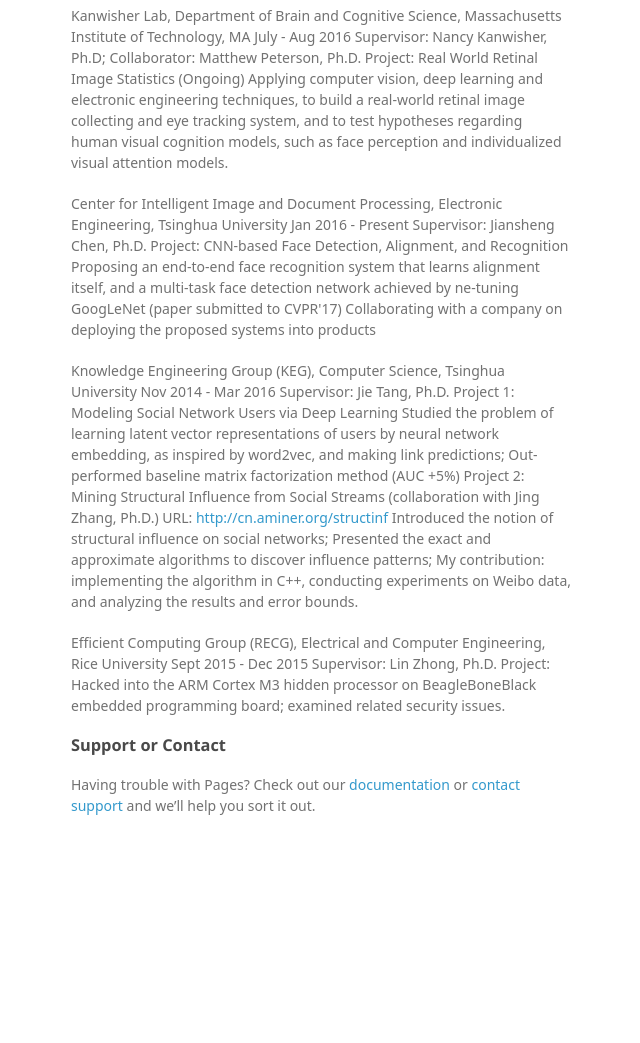
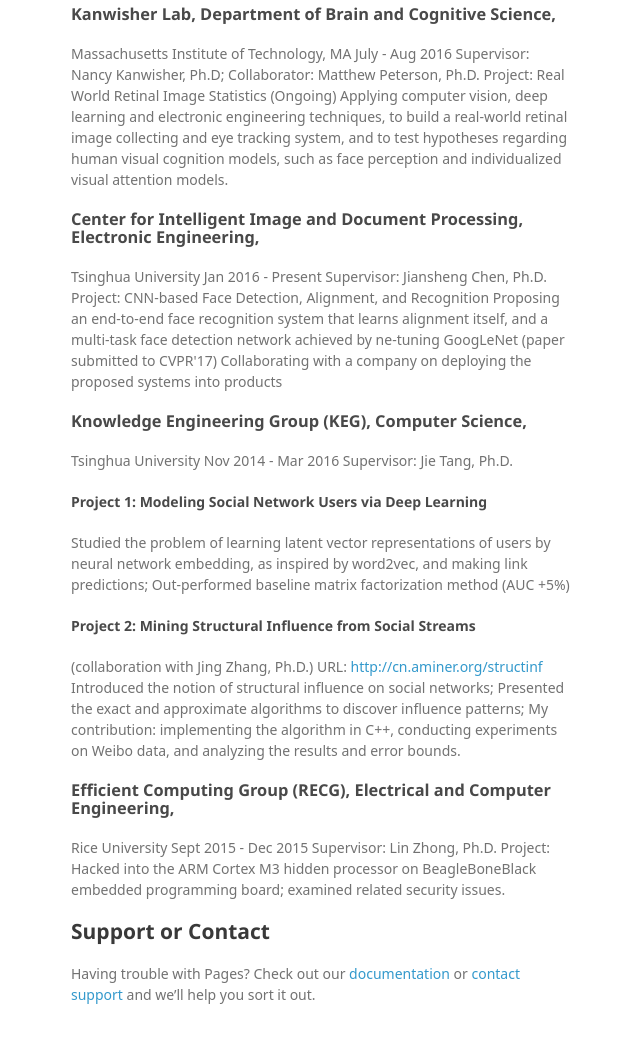
Before and after one commit to mikuhatsune/delete-mikuhatsune.github.com, a plain HTML site: page index.html in a window 1280 px wide. Shown: the part 675-1718 px from the top of the page, without its empty margins (499-1139 px from the left). Before the commit the page ends 1561 px from the top, so only its background shows below. Drawn offline with Linux system fonts and the light colour scheme; a web font is replaced by a local one.

Commit message:
Replace master branch with page content via GitHub

```diff
--- a/index.html
+++ b/index.html
@@ -55,8 +55,10 @@ B.Eng., Electronic Engineering, Expected: Summer 2017
 <h2>
 <a id="research-experiences" class="anchor" href="#research-experiences" aria-hidden="true"><span aria-hidden="true" class="octicon octicon-link"></span></a>Research Experiences</h2>
 
-<p>Kanwisher Lab, Department of Brain and Cognitive Science,
-Massachusetts Institute of Technology, MA
+<h3>
+<a id="kanwisher-lab-department-of-brain-and-cognitive-science" class="anchor" href="#kanwisher-lab-department-of-brain-and-cognitive-science" aria-hidden="true"><span aria-hidden="true" class="octicon octicon-link"></span></a>Kanwisher Lab, Department of Brain and Cognitive Science,</h3>
+
+<p>Massachusetts Institute of Technology, MA
 July - Aug 2016
 Supervisor: Nancy Kanwisher, Ph.D; Collaborator: Matthew Peterson, Ph.D.
  Project: Real World Retinal Image Statistics (Ongoing)
@@ -65,8 +67,10 @@ to build a real-world retinal image collecting and eye tracking system, and
 to test hypotheses regarding human visual cognition models, such as face
 perception and individualized visual attention models.</p>
 
-<p>Center for Intelligent Image and Document Processing, Electronic Engineering,
-Tsinghua University
+<h3>
+<a id="center-for-intelligent-image-and-document-processing-electronic-engineering" class="anchor" href="#center-for-intelligent-image-and-document-processing-electronic-engineering" aria-hidden="true"><span aria-hidden="true" class="octicon octicon-link"></span></a>Center for Intelligent Image and Document Processing, Electronic Engineering,</h3>
+
+<p>Tsinghua University
 Jan 2016 - Present
 Supervisor: Jiansheng Chen, Ph.D.
  Project: CNN-based Face Detection, Alignment, and Recognition
@@ -75,28 +79,38 @@ and a multi-task face detection network achieved by ne-tuning GoogLeNet
 (paper submitted to CVPR'17)
 Collaborating with a company on deploying the proposed systems into products</p>
 
-<p>Knowledge Engineering Group (KEG), Computer Science,
-Tsinghua University
+<h3>
+<a id="knowledge-engineering-group-keg-computer-science" class="anchor" href="#knowledge-engineering-group-keg-computer-science" aria-hidden="true"><span aria-hidden="true" class="octicon octicon-link"></span></a>Knowledge Engineering Group (KEG), Computer Science,</h3>
+
+<p>Tsinghua University
 Nov 2014 - Mar 2016
-Supervisor: Jie Tang, Ph.D.
- Project 1: Modeling Social Network Users via Deep Learning
-Studied the problem of learning latent vector representations of users by
+Supervisor: Jie Tang, Ph.D.</p>
+
+<h4>
+<a id="project-1-modeling-social-network-users-via-deep-learning" class="anchor" href="#project-1-modeling-social-network-users-via-deep-learning" aria-hidden="true"><span aria-hidden="true" class="octicon octicon-link"></span></a>Project 1: Modeling Social Network Users via Deep Learning</h4>
+
+<p>Studied the problem of learning latent vector representations of users by
 neural network embedding, as inspired by word2vec, and making link predictions;
-Out-performed baseline matrix factorization method (AUC +5%)
-Project 2: Mining Structural Influence from Social Streams
-(collaboration with Jing Zhang, Ph.D.) URL: <a href="http://cn.aminer.org/structinf">http://cn.aminer.org/structinf</a>
+Out-performed baseline matrix factorization method (AUC +5%)</p>
+
+<h4>
+<a id="project-2-mining-structural-influence-from-social-streams" class="anchor" href="#project-2-mining-structural-influence-from-social-streams" aria-hidden="true"><span aria-hidden="true" class="octicon octicon-link"></span></a>Project 2: Mining Structural Influence from Social Streams</h4>
+
+<p>(collaboration with Jing Zhang, Ph.D.) URL: <a href="http://cn.aminer.org/structinf">http://cn.aminer.org/structinf</a>
 Introduced the notion of structural influence on social networks;
 Presented the exact and approximate algorithms to discover influence patterns;
 My contribution: implementing the algorithm in C++, conducting experiments on Weibo data, and analyzing the results and error bounds.</p>
 
-<p>Efficient Computing Group (RECG), Electrical and Computer Engineering,
-Rice University
+<h3>
+<a id="efficient-computing-group-recg-electrical-and-computer-engineering" class="anchor" href="#efficient-computing-group-recg-electrical-and-computer-engineering" aria-hidden="true"><span aria-hidden="true" class="octicon octicon-link"></span></a>Efficient Computing Group (RECG), Electrical and Computer Engineering,</h3>
+
+<p>Rice University
 Sept 2015 - Dec 2015
 Supervisor: Lin Zhong, Ph.D.
  Project: Hacked into the ARM Cortex M3 hidden processor on BeagleBoneBlack embedded programming board; examined related security issues.</p>
 
-<h3>
-<a id="support-or-contact" class="anchor" href="#support-or-contact" aria-hidden="true"><span aria-hidden="true" class="octicon octicon-link"></span></a>Support or Contact</h3>
+<h2>
+<a id="support-or-contact" class="anchor" href="#support-or-contact" aria-hidden="true"><span aria-hidden="true" class="octicon octicon-link"></span></a>Support or Contact</h2>
 
 <p>Having trouble with Pages? Check out our <a href="https://help.github.com/pages">documentation</a> or <a href="https://github.com/contact">contact support</a> and we’ll help you sort it out.</p>
       </section>
```
Also changed, not shown: params.json (+1 -1 lines).
